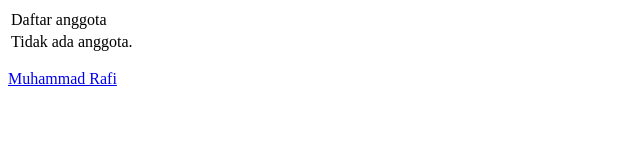
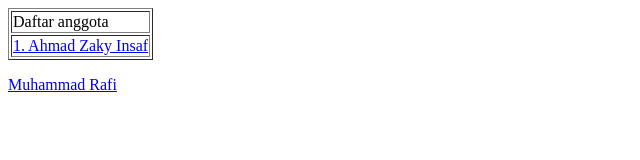
Before and after one commit to kaslanaaa/STIK2018-2025-6-RecycleItRight, a plain HTML site: page index.html in a window 1280 px wide. Shown: the whole page, without its empty margins (0-640 px from the left). Drawn offline with Linux system fonts and the light colour scheme.

Commit message:
Update index.html

```diff
--- a/index.html
+++ b/index.html
@@ -4,10 +4,12 @@
       <title>Utama – Admin</title>
     </head>
     <body>
-    <table border="0">
+      <table border=”0”>
         <tr><td>Daftar anggota</td></tr>
-      <tr><td>Tidak ada anggota.</td></tr>
+        <tr><td> <a href="2304111010037.html">1. Ahmad Zaky Insaf</a></td></tr>
       </table>
+    </body>
+</html>
 
     <!-- Tautan ke halaman lain -->
     <p><a href="2304111010041.html">Muhammad Rafi</a></p>
```
Lines whose indentation alone changed are shown as unchanged.
